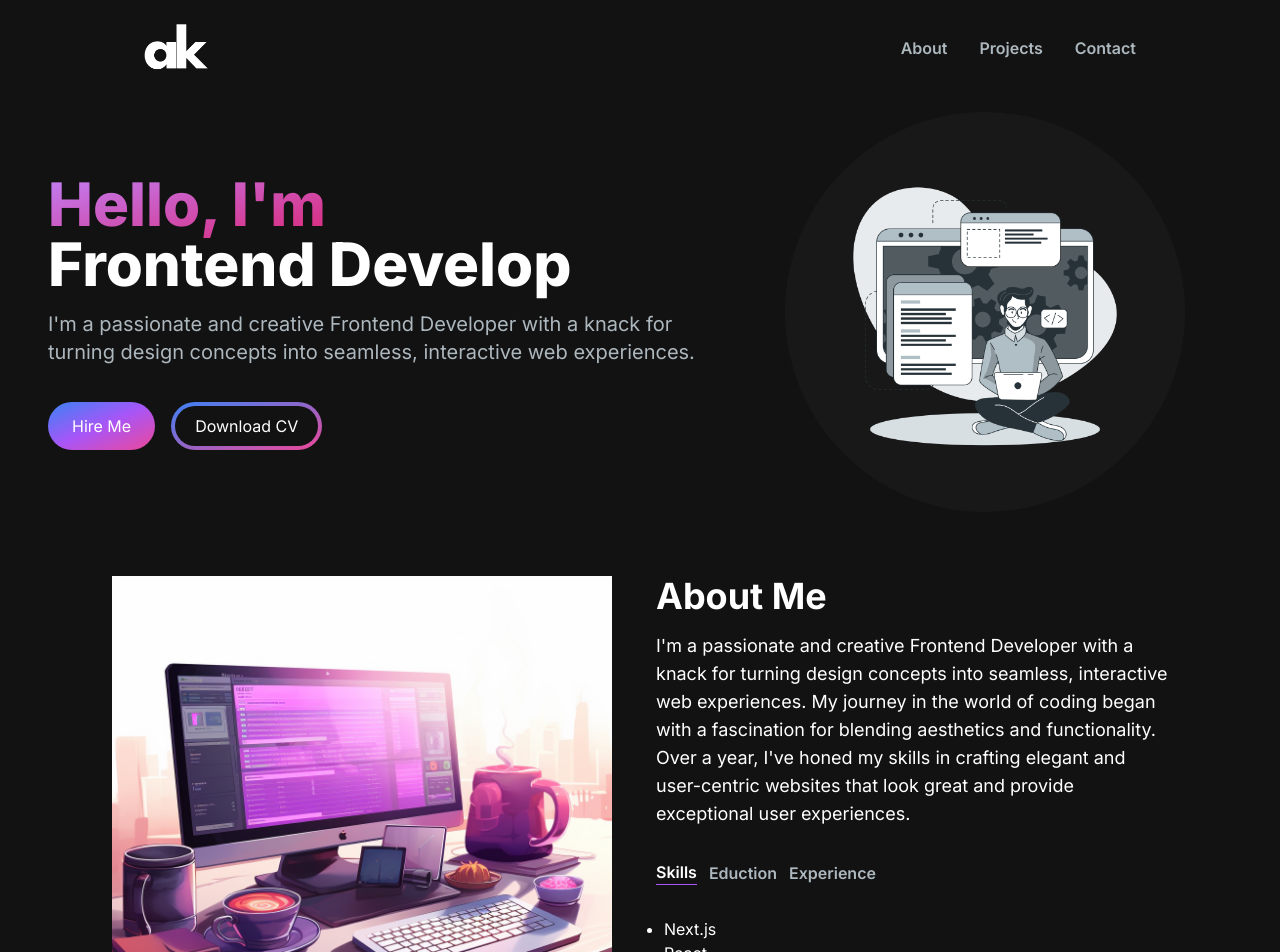
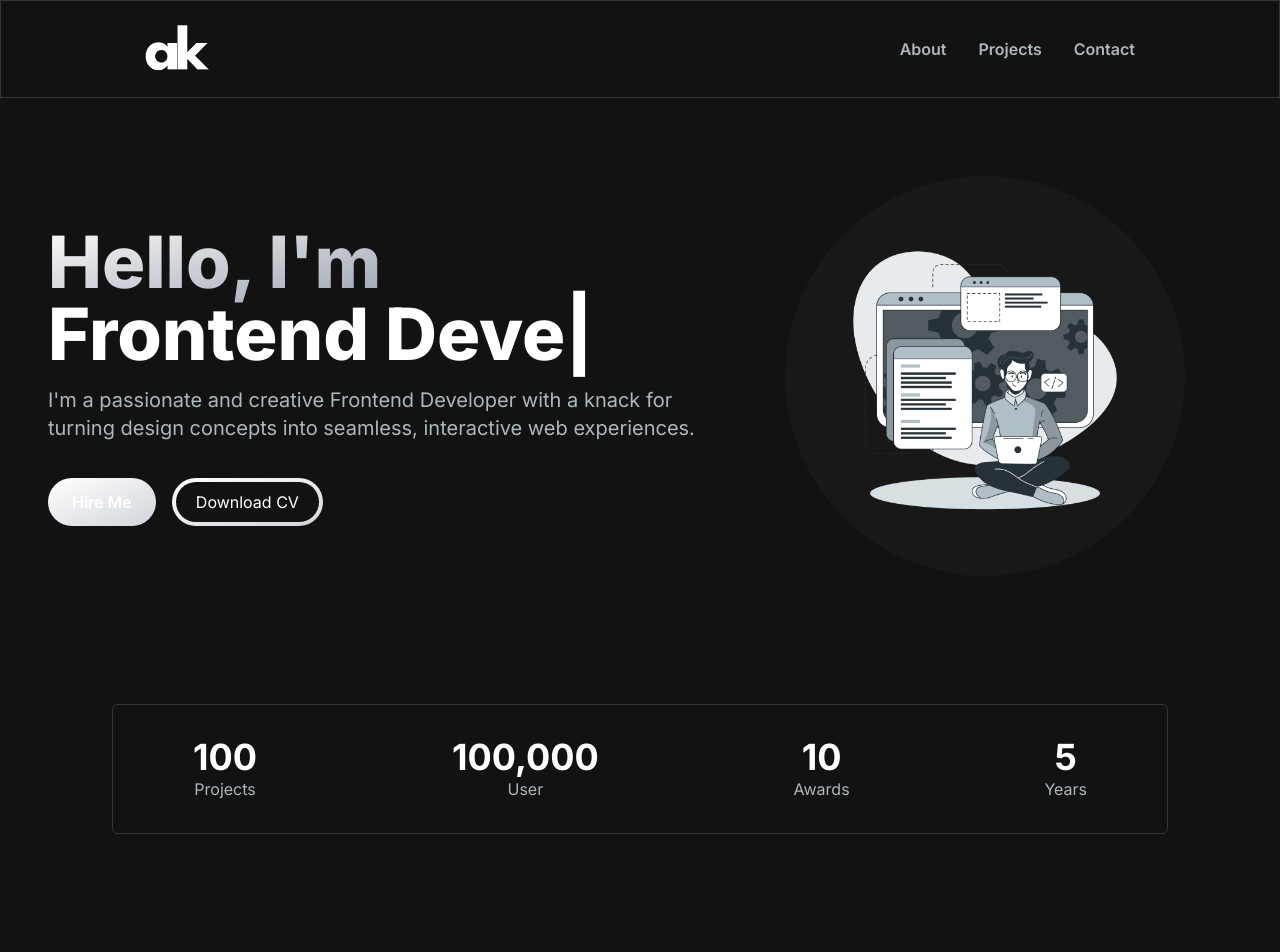
Before and after one commit to Alavykhan/portfolio-alavy, a Next.js app: page / in a window 1280 px wide. Shown: the top 952 px of the page. Built offline with nearby package versions, Linux system fonts and the light colour scheme.

Commit message:
final touchup

```diff
--- a/package.json
+++ b/package.json
@@ -10,9 +10,11 @@
   },
   "dependencies": {
     "@heroicons/react": "^2.0.18",
+    "framer-motion": "^10.16.4",
     "lottie-react": "^2.4.0",
     "next": "13.5.4",
     "react": "^18",
+    "react-animated-numbers": "^0.16.0",
     "react-dom": "^18",
     "react-type-animation": "^3.2.0",
     "resend": "^1.1.0"
--- a/src/app/api/send/route.js
+++ b/src/app/api/send/route.js
@@ -3,16 +3,23 @@ import { NextResponse } from 'next/server';
 import { Resend } from 'resend';
 
 const resend = new Resend(process.env.RESEND_API_KEY);
+const fromEmail =process.env.FROM_EMAIL;
 
-export async function POST() {
+
+export async function POST(req, res) {
+  const {body} = await req.json();
+  const {email, subject, message} = body;
   try {
     const data = await resend.emails.send({
-      from: 'Acme <alavykhan@gmail.com>',
-      to: ['alavy_khan@yahoo.com'],
-      subject: 'Hello world',
+      from: fromEmail,
+      to: ["alavykhan@gmail.com", email],
+      subject: subject,
       react:(
       <>
-      <p>Email Body</p>
+      <h1>{subject}</h1>
+      <p>Thank you for connecting!</p>
+      <p>New message submitted:</p>
+      <p>{message}</p>
       </>),
     });
 
--- a/src/app/components/AboutSection/AboutSection.jsx
+++ b/src/app/components/AboutSection/AboutSection.jsx
@@ -53,12 +53,12 @@ const AboutSection = () => {
     }
 
     return (
-        <section className='text-white'>
-           <div className='md:grid md:grid-cols-2 gap-8 items-center py-8 px-4 x:gap-16 sm:py-16 xl:px-16'>
+        <section className='text-white' id='about'>
+           <div className='md:grid md:grid-cols-2 gap-8 items-center py-8 px-4 x:gap-16 sm:py-16 '>
                 <Image src='/about-image.png' width={500} height={500} alt='about me image'/>
                 <div className=' mt-4 md:mt-0 text-left flex flex-col h-full'>
                     <h2 className='text-4xl font-bold text-white mb-4'>About Me</h2>
-                    <p className='text-base md:text-lg'>I'm a passionate and creative Frontend Developer with a knack for turning design concepts into seamless, interactive web experiences. My journey in the world of coding began with a fascination for blending aesthetics and functionality. Over a year, I've honed my skills in crafting elegant and user-centric websites that look great and provide exceptional user experiences.</p>
+                    <p className='text-base md:text-lg text-justify'>I'm a passionate and creative Frontend Developer with a knack for turning design concepts into seamless, interactive web experiences. My journey in the world of coding began with a fascination for blending aesthetics and functionality. Over a year, I've honed my skills in crafting elegant and user-centric websites that look great and provide exceptional user experiences.</p>
                     <div className='flex flex-row mt-8'>
                         <TabButton selectTab={()=>handleTabChange('skills')} active= {tab === "skills"}>
                             {" "}
--- /dev/null
+++ b/src/app/components/AchievementsSection/AchievementsSection.jsx
@@ -0,0 +1,49 @@
+"use client"
+import React from 'react';
+import dynamic from "next/dynamic";
+
+
+const achievementList = [
+    {
+        metric: 'Projects',
+        value: '100',
+        postfix: '+'
+    },
+    {
+        prefix: '~',
+        metric: 'User',
+        value: '100,000',
+    },
+    {
+        metric: 'Awards',
+        value: '10',
+    },
+    {
+        metric: 'Years',
+        value: '5',
+    },
+]
+
+
+const AchievementsSection = () => {
+    return (
+        <div className='py-8 px-4 xl:gap-16 sm:py-16 xl:px-16'>
+            <div className='border-[#33353F] border rounded-md py-8 px-16 flex flex-row items-center justify-between'>
+            {
+                achievementList.map((achievement, index)=>{
+                    return(
+                        <div key={index} className='flex flex-col items-center justify-center mx-4'>
+                             <h2 className="text-white text-4xl font-bold flex flex-row">
+                              {achievement.value}
+                            </h2>
+                            <p className='text-[#ADB7BE] text-base'>{achievement.metric}</p>
+                        </div>
+                    )
+                })
+            }
+            </div>
+        </div>
+    );
+};
+
+export default AchievementsSection;
--- /dev/null
+++ b/src/app/components/Footer/Footer.jsx
@@ -0,0 +1,15 @@
+import Link from 'next/link';
+import React from 'react';
+
+const Footer = () => {
+    return (
+        <footer className='footer pb-0 mb-0 border border-y-[#33353F] border-l-transparent border-r-transparent'>
+            <div className='container py-4 flex justify-between items-center'>
+            <Link href='/' className='text-4xl text-white font-semibold'><img className='w-16 h-16' src="/image/alavy-2.png" alt="" /></Link>
+            <p className='text-slate-600 font-light text-sm'>All rights reserved.</p>
+            </div>
+        </footer>
+    );
+};
+
+export default Footer;
--- a/src/app/components/HeroSection/HeroSection.jsx
+++ b/src/app/components/HeroSection/HeroSection.jsx
@@ -1,14 +1,15 @@
 "use client"
 import Image from 'next/image';
+import Link from 'next/link';
 import React from 'react';
 import { TypeAnimation } from 'react-type-animation';
 
 const HeroSection = () => {
     return (
-        <section>
+        <section className='lg:py-16'>
            <div className='grid grid-cols-1 sm:grid-cols-12'>
                 <div className='col-span-7 place-self-center text-center sm:text-left'>
-                <h1 className='text-white mb-4 text-4xl sm:text-5xl lg:text-6xl font-extrabold'><span className='text-transparent bg-clip-text bg-gradient-to-br from-purple-400 to-pink-600'>Hello, I'm {" "}</span>
+                <h1 className='text-white mb-4 text-4xl sm:text-5xl lg:text-7xl font-extrabold'><span className='text-transparent bg-clip-text bg-gradient-to-br from-white to-gray-400'>Hello, I'm {" "}</span>
                 <br />
                 <TypeAnimation
                         sequence={[
@@ -27,8 +28,9 @@ const HeroSection = () => {
                     </h1>
                     <p className='text-[#ADB7BE] text-base sm:text-lg mb-6 lg:text-xl'>I'm a passionate and creative Frontend Developer with a knack for turning design concepts into seamless, interactive web experiences.</p>
                     <div>
-                        <button className='px-6 py-3 w-full sm:w-fit rounded-full mr-4 text-white bg-gradient-to-br from-blue-500 via-purple-500 to-pink-500 hover:bg-slate-200'>Hire Me</button>
-                        <button className='px-1 py-1 w-full sm:w-fit rounded-full  bg-gradient-to-br from-blue-500 to-pink-500 hover:bg-slate-800 text-white mt-3'><span className='block bg-[#121212] hover:bg-slate-800 rounded-full px-5 py-2'>Download CV</span></button>
+                    <Link href='https://www.upwork.com/freelancers/~01ce5a15fac94d482a' target='blank'><button className='px-6 py-3 w-full sm:w-fit rounded-full mr-4 text-white bg-gradient-to-br from-white to-gray-300 text-black font-semibold hover:bg-slate-200'>Hire Me</button></Link>
+
+                        <button className='px-1 py-1 w-full sm:w-fit rounded-full  bg-gradient-to-br from-white to-gray-300 hover:bg-slate-800 text-white mt-3'><span className='block bg-[#121212] hover:bg-slate-800 rounded-full px-5 py-2'>Download CV</span></button>
                     </div>
                 </div>
            <div className='col-span-5 place-self-center mt-4 lg:mt-0'>
--- a/src/app/components/Navbar/Navbar.jsx
+++ b/src/app/components/Navbar/Navbar.jsx
@@ -22,8 +22,8 @@ const navLink=[
 const Navbar = () => {
     const [navbarOpen, setNavbarOpen]= useState(false);
     return (
-        <nav className='fixed top-0 left-0 right-0 z-10 bg-[#121212] bg-opacity-100'>
-            <div className='flex flex-wrap items-center justify-between mx-auto px-36 py-4'>
+        <nav className='fixed border border-[#33353F] top-0 left-0 right-0 z-10 bg-[#121212] bg-opacity-100'>
+            <div className='flex lg:py-4 flex-wrap items-center justify-between mx-auto px-36 py-4'>
                 <Link href='/' className='text-4xl text-white font-semibold'><img className='w-16 h-16' src="/image/alavy-2.png" alt="" /></Link>
                 <div className=' mobile-menu block md:hidden'>
                     {
--- a/src/app/components/ProjectSection/ProjectSection.jsx
+++ b/src/app/components/ProjectSection/ProjectSection.jsx
@@ -58,7 +58,7 @@ const ProjectSection = () => {
     const filerProjects = projectData.filter((project)=> project.tag.includes(tag))
 
     return (
-        <div>
+        <div className='sm:py-16' id='projects'>
             <h2 className='text-center text-4xl font-bold text-white mt-4 mb-8'>Projects</h2>
             <div className='text-white flex flex-row justify-center items-center gap-2 py-6'>
 
--- a/src/app/page.js
+++ b/src/app/page.js
@@ -4,16 +4,20 @@ import Navbar from './components/Navbar/Navbar'
 import AboutSection from './components/AboutSection/AboutSection'
 import ProjectSection from './components/ProjectSection/ProjectSection'
 import EmailSection from './components/EmailSection/EmailSection'
+import Footer from './components/Footer/Footer'
+import AchievementsSection from './components/AchievementsSection/AchievementsSection'
 
 export default function Home() {
   return (
     <main className="flex min-h-screen flex-col bg-[#121212]">
        <Navbar/>
-      <div className="container mt-24 mx-auto px-12 py-4">
+      <div className="container mt-24 mx-auto px-12 pt-4">
       <HeroSection/>
+      <AchievementsSection/>
       <AboutSection/>
       <ProjectSection/>
       <EmailSection/>
+      <Footer/>
       </div>
     </main>
   )
```
Also changed, not shown: src/app/components/EmailSection/EmailSection.jsx (+50 -8 lines), 1 other file (tests, documents, lock files or other folders).
